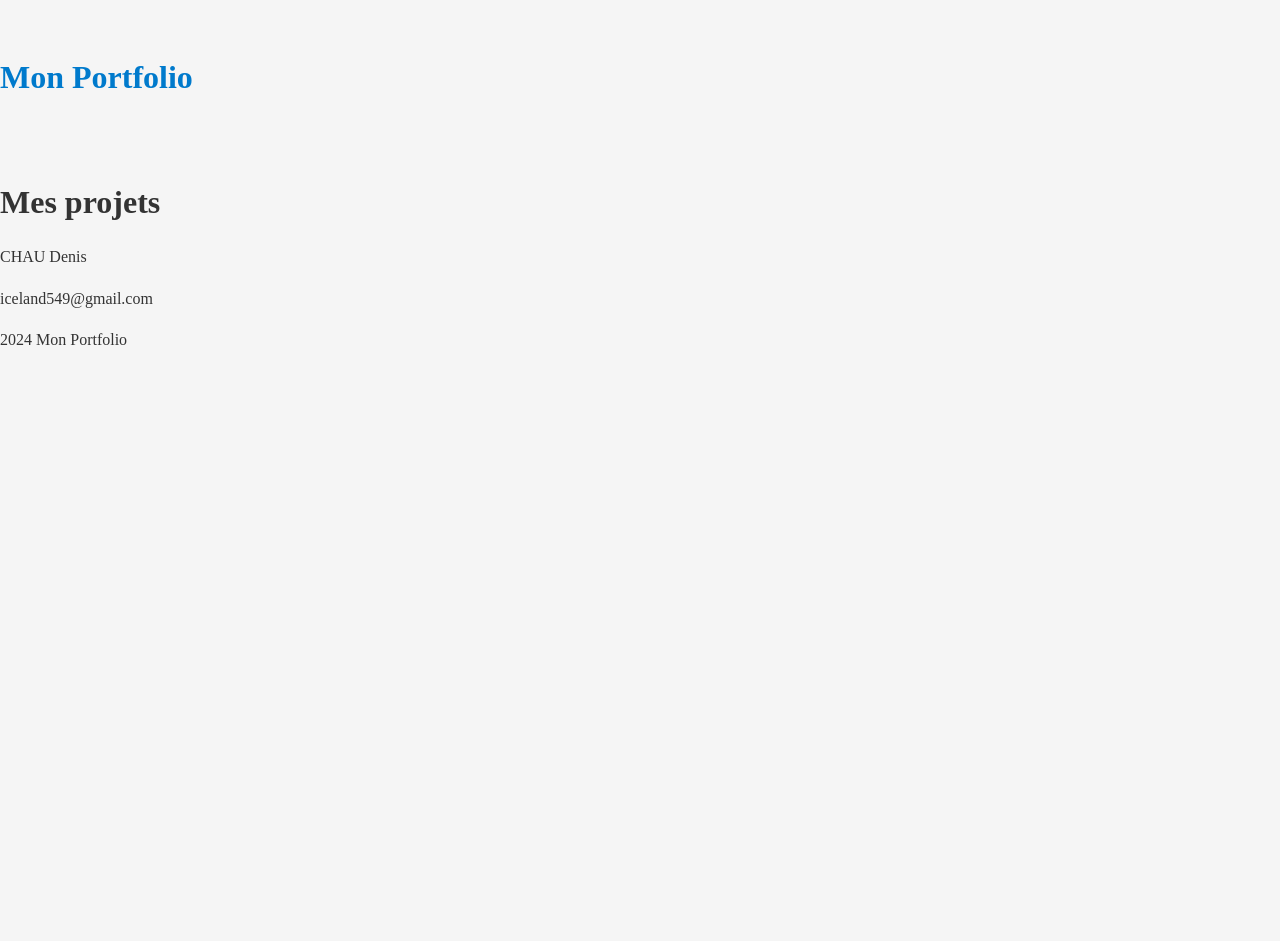
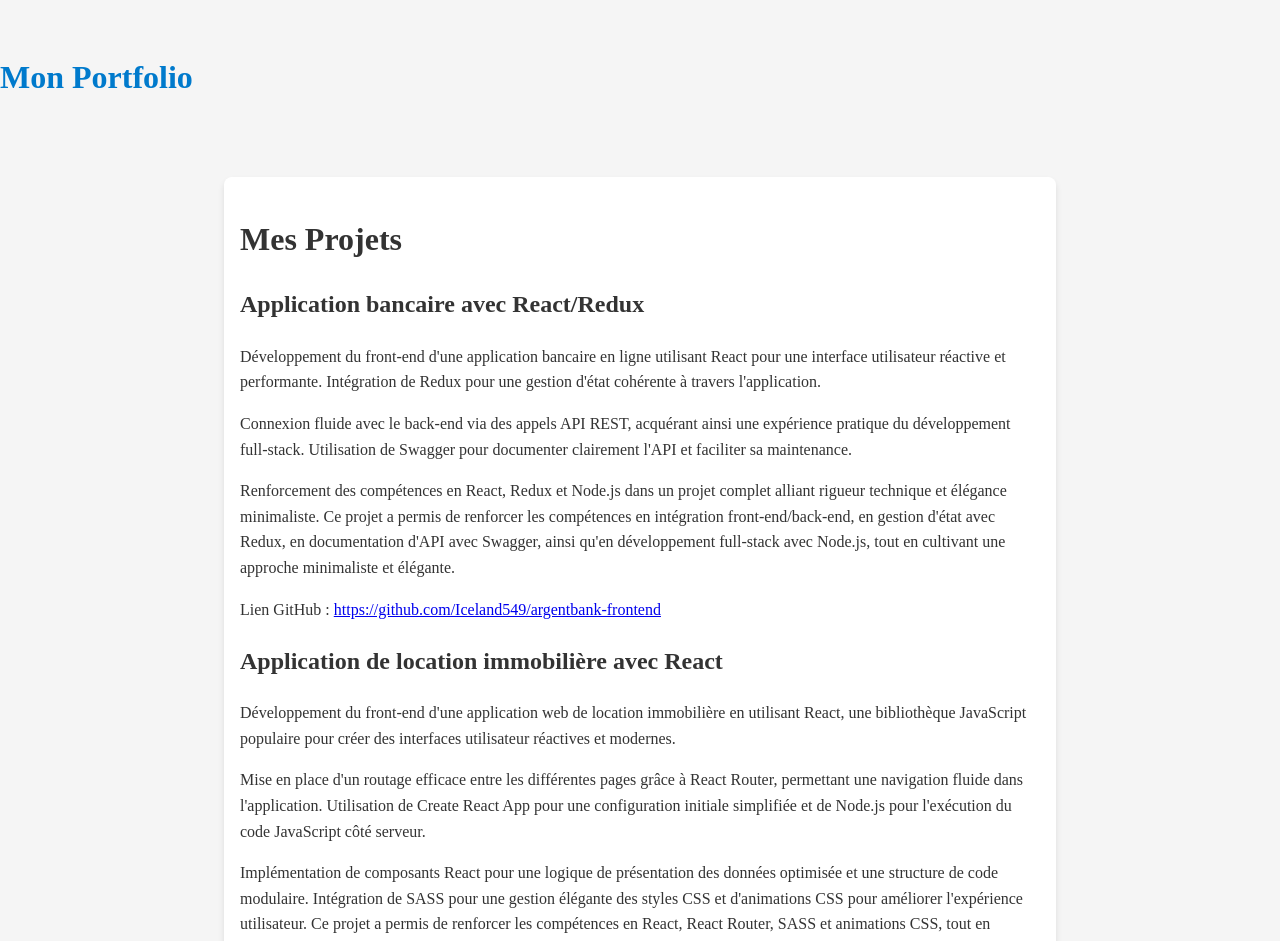
Before and after one commit to Iceland549/portfolio, a React (Vite) app in the folder mon-portfolio/: page /Projects in a window 1280 px wide. Shown: the top 941 px of the page. Before the commit the page ends 800 px from the top, so only its background shows below. Built offline with nearby package versions, Linux system fonts and the light colour scheme.

Commit message:
Add 4 projects to 'Projects' function

```diff
--- a/mon-portfolio/src/pages/Projects/index.jsx
+++ b/mon-portfolio/src/pages/Projects/index.jsx
@@ -1,10 +1,44 @@
 import '../../styles/main.css';
+import { Link } from 'react-router-dom';
 
 function Projects() {
     return (
-        <h1>
-            Mes projets
-        </h1>
+        <div className='projects'>
+            <h1>Mes Projets</h1>
+            <article>
+                <h2>Application bancaire avec React/Redux</h2>
+                <p>Développement du front-end d&apos;une application bancaire en ligne utilisant React pour une interface utilisateur réactive et performante. Intégration de Redux pour une gestion d&apos;état cohérente à travers l&apos;application.</p>
+                <p>Connexion fluide avec le back-end via des appels API REST, acquérant ainsi une expérience pratique du développement full-stack. Utilisation de Swagger pour documenter clairement l&apos;API et faciliter sa maintenance.</p>
+                <p>Renforcement des compétences en React, Redux et Node.js dans un projet complet alliant rigueur technique et élégance minimaliste. Ce projet a permis de renforcer les compétences en intégration front-end/back-end, en gestion d&apos;état avec Redux, en documentation d&apos;API avec Swagger, ainsi qu&apos;en développement full-stack avec Node.js, tout en cultivant une approche minimaliste et élégante.</p>
+                <p>Lien GitHub : <a href="https://github.com/Iceland549/argentbank-frontend" target="_blank" rel="noopener noreferrer" className="github-link">https://github.com/Iceland549/argentbank-frontend</a></p>
+
+                <h2>Application de location immobilière avec React</h2>
+                <p>Développement du front-end d&apos;une application web de location immobilière en utilisant React, une bibliothèque JavaScript populaire pour créer des interfaces utilisateur réactives et modernes.</p>
+                <p>Mise en place d&apos;un routage efficace entre les différentes pages grâce à React Router, permettant une navigation fluide dans l&apos;application. Utilisation de Create React App pour une configuration initiale simplifiée et de Node.js pour l&apos;exécution du code JavaScript côté serveur.</p>
+                <p>Implémentation de composants React pour une logique de présentation des données optimisée et une structure de code modulaire. Intégration de SASS pour une gestion élégante des styles CSS et d&apos;animations CSS pour améliorer l&apos;expérience utilisateur. Ce projet a permis de renforcer les compétences en React, React Router, SASS et animations CSS, tout en développant une application web interactive et visuellement attrayante.</p>
+                <p>Lien GitHub : <a href="https://github.com/Iceland549/kasa" target="_blank" rel="noopener noreferrer" className="github-link">https://github.com/Iceland549/kasa</a></p>
+
+                <h2>Débogage d&apos;un site web one-page avec React</h2>
+                <p>Analyse approfondie du code existant d&apos;un site web one-page à l&apos;aide des Chrome DevTools pour identifier et comprendre les problèmes et bugs signalés.</p>
+                <p>Résolution des bugs et problèmes identifiés en utilisant des compétences en JavaScript et les outils spécifiques à React, comme React Developer Tools.</p>
+                <p>Rédaction d&apos;un cahier de recette détaillé pour documenter les scénarios de test unitaires et fonctionnels nécessaires à la vérification du bon fonctionnement du site. Utilisation de Yarn comme gestionnaire de packages et de Node.js pour exécuter le code JavaScript côté serveur, facilitant la gestion des dépendances et l&apos;exécution de tests locaux. Versionning du travail avec GitHub et utilisation de Visual Studio Code comme éditeur de code pour le développement et le débogage. Ce projet a permis de développer des compétences cruciales en débogage, en rédaction de cahiers de recette et en utilisation d&apos;outils tels que React Developer Tools, Yarn et Node.js, tout en appliquant une approche rigoureuse et méthodique pour assurer la qualité et la fiabilité du site web.</p>
+                <p>Lien GitHub : <a href="https://github.com/Iceland549/Debuggez-une-application-React" target="_blank" rel="noopener noreferrer" className="github-link">https://github.com/Iceland549/Debuggez-une-application-React</a></p>
+
+                <h2>Optimisation SEO et accessibilité d&apos;un site de photographe</h2>
+                <p>Identification des problèmes de chargement et de référencement du site à l&apos;aide d&apos;outils tels que Lighthouse et Wave.</p>
+                <p>Proposition de recommandations pour améliorer la vitesse de chargement, la structure du code et le référencement naturel (SEO).</p>
+                <p>Implémentation des améliorations proposées en modifiant directement le code du site, dans le but d&apos;optimiser les performances et l&apos;accessibilité pour un meilleur référencement sur les moteurs de recherche. Création d&apos;un rapport détaillé illustrant les résultats avant et après les modifications, comprenant des captures d&apos;écran des audits, des explications sur les changements apportés et leur impact sur le SEO et l&apos;accessibilité. Ce projet a permis de développer des compétences essentielles en optimisation du référencement (SEO) et de l&apos;accessibilité, tout en mettant en pratique des techniques d&apos;analyse et d&apos;amélioration des performances d&apos;un site web, contribuant ainsi à une meilleure expérience utilisateur et une plus grande visibilité en ligne.</p>
+                <p>Lien GitHub : <a href="https://github.com/Iceland549/ninacarducci.github.io" target="_blank" rel="noopener noreferrer" className="github-link">https://github.com/Iceland549/ninacarducci.github.io</a></p>
+            </article>
+            <nav>
+                <Link to={'/'}>
+                    <p>Accueil</p>
+                </Link>
+                <Link to={'/Skills'}>
+                    <p>Mes Skills</p>
+                </Link>
+            </nav>
+        </div>
     )
 }
 
```
